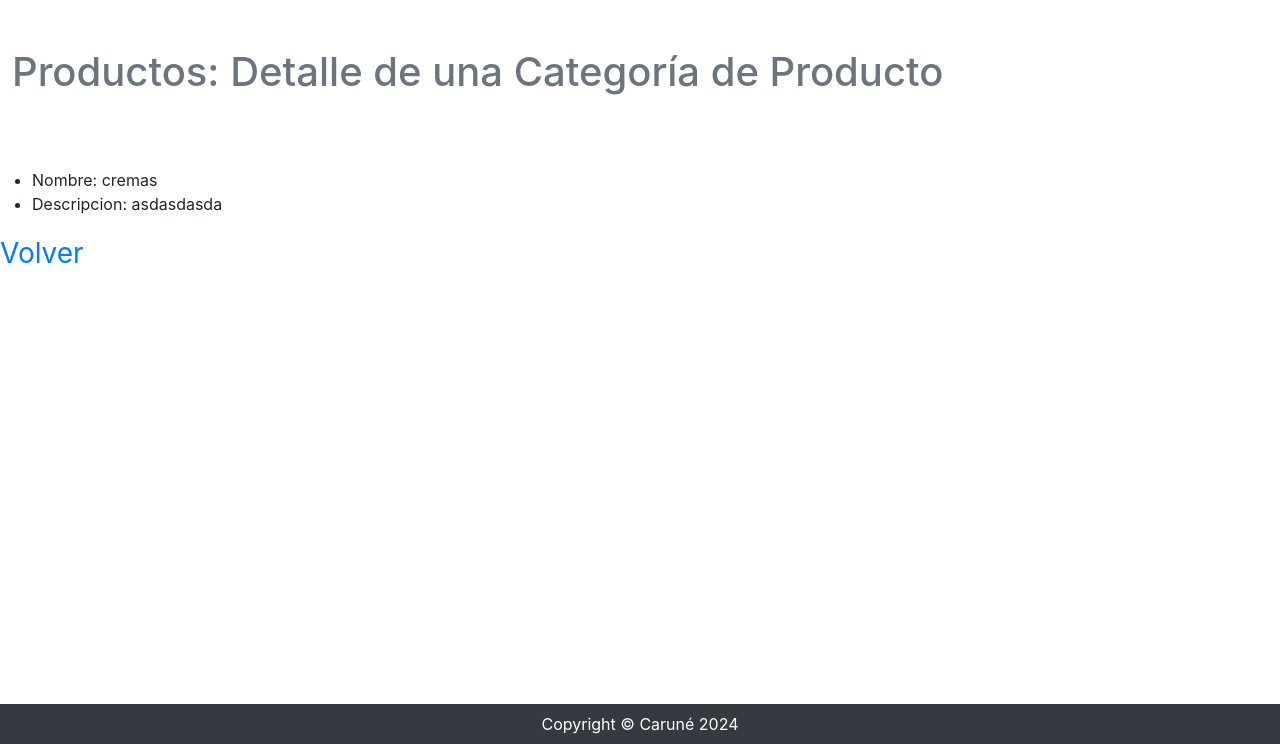
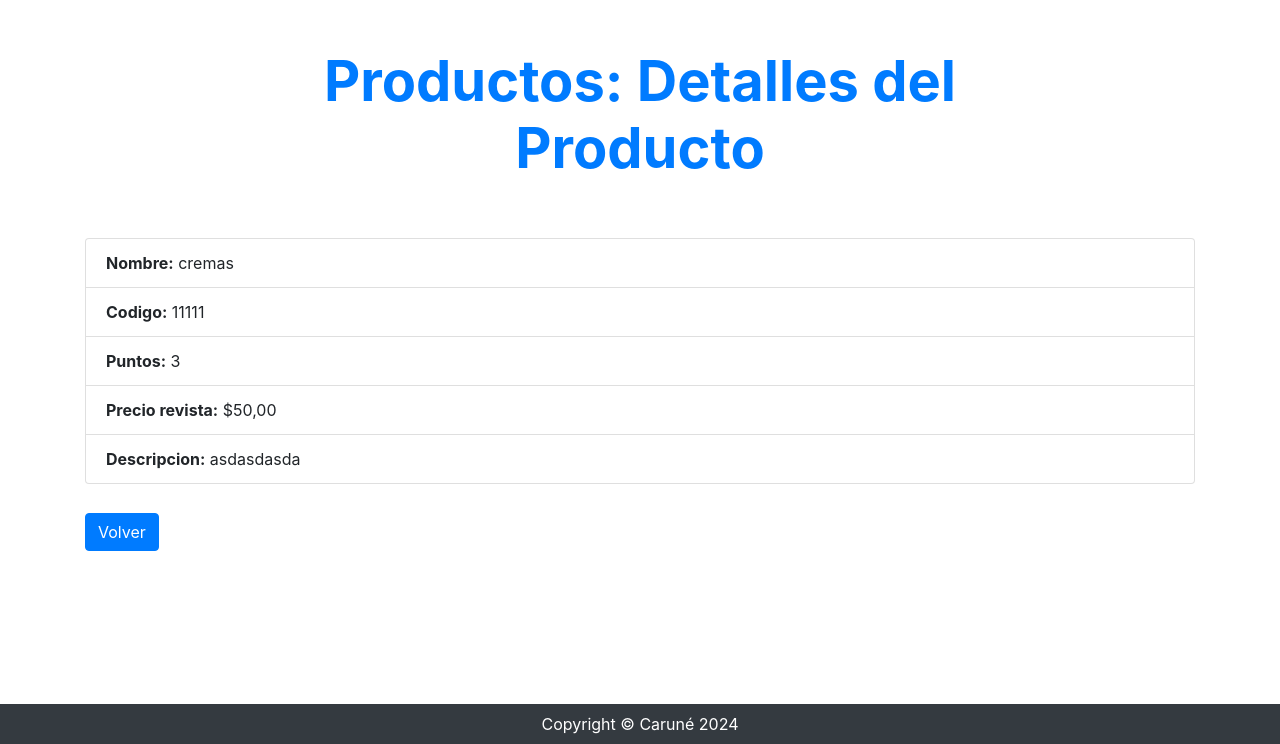
Before and after one commit to alanhorseman/AlanBarberaPreentrega, a Django app: page /producto/productocategoria/detail/3 in a window 1280 px wide. Shown: the part 56-800 px from the top of the page. Run offline with Django 5.2, Linux system fonts and the light colour scheme; data comes from the database, SQL or seed files in the repository; both versions use the stored data as it was after the commit; some libraries are stand-ins or nearby versions.

Commit message:
add: variables a Producto y design template Producto

```diff
--- a/project/core/templates/core/components/titulo1.html
+++ b/project/core/templates/core/components/titulo1.html
@@ -1,5 +1,7 @@
 <div class="container-fluid">
-    <div class="row align-items-center my-5">
-        <h1 class="pb-lg-3 text-muted">{{ titulo }}</h1>
+    <div class="row justify-content-center my-5">
+        <div class="col-12 col-md-8 text-center">
+            <h1 class="display-4 fw-bold text-primary">{{ titulo }}</h1>
+        </div>
     </div>
 </div>
--- a/project/producto/models.py
+++ b/project/producto/models.py
@@ -1,11 +1,15 @@
 from django.db import models
-
+from decimal import Decimal
 # Create your models here.
 
 class ProductoCategoria(models.Model):
     '''Categorias de productos'''
-    nombre = models.CharField(max_length=200, unique=True)
+    nombre = models.CharField(max_length=100, unique=True)
+    codigo = models.PositiveIntegerField(null=False, blank=False, unique=True, default=1)
+    puntos = models.PositiveIntegerField(blank=True, default=1)
     descripcion = models.CharField(max_length=300, null=True, blank=True, verbose_name="descripción")
+    precio_revista = models.DecimalField(max_digits=300, decimal_places=2, default=Decimal('0.00'))
+    # precio_consultora = models.DecimalField(max_digits=300, decimal_places=2)
 
     def __str__(self):
         '''Representa una instacia del modelo como una cadena de texto'''
--- a/project/producto/templates/producto/index.html
+++ b/project/producto/templates/producto/index.html
@@ -12,10 +12,10 @@
                     <h3 class="card-title text-center mb-4">Menú de Navegación</h3>
                     <ul class="list-group">
                         <li class="list-group-item">
-                            <a href="{% url 'producto:productocategoria_create' %}" class="btn btn-primary btn-lg btn-block">Crear Categorías de Productos</a>
+                            <a href="{% url 'producto:productocategoria_create' %}" class="btn btn-primary btn-lg btn-block">Crear Productos</a>
                         </li>
                         <li class="list-group-item">
-                            <a href="{% url 'producto:productocategoria_list' %}" class="btn btn-success btn-lg btn-block">Lista Categoría de Productos</a>
+                            <a href="{% url 'producto:productocategoria_list' %}" class="btn btn-success btn-lg btn-block">Lista de Productos</a>
                         </li>
                         <li class="list-group-item">
                             <a href="{% url 'core:home' %}" class="btn btn-info btn-lg btn-block">Volver a Inicio</a>
--- a/project/producto/templates/producto/productocategoria_detail.html
+++ b/project/producto/templates/producto/productocategoria_detail.html
@@ -1,16 +1,32 @@
 {% extends 'core/base.html' %}
 
 {% block titulo %}
-    {% include 'core/components/titulo1.html' with titulo="Productos: Detalle de una Categoría de Producto"%}
+    {% include 'core/components/titulo1.html' with titulo="Productos: Detalles del Producto"%}
 {% endblock titulo %}
 
 {% block contenido %}
-    <ul>
-        <li>Nombre: {{ object.nombre }}</li>
-        <li>Descripcion: {{ object.descripcion }}</li>
+<div class="container mt-4">
+    <ul class="list-group">
+        <li class="list-group-item">
+            <strong>Nombre:</strong> {{ object.nombre }}
+        </li>
+        <li class="list-group-item">
+            <strong>Codigo:</strong> {{ object.codigo }}
+        </li>
+        <li class="list-group-item">
+            <strong>Puntos:</strong> {{ object.puntos }}
+        </li>
+        <li class="list-group-item">
+            <strong>Precio revista:</strong> ${{ object.precio_revista }}
+        </li>
+        <li class="list-group-item">
+            <strong>Descripcion:</strong> {{ object.descripcion }}
+        </li>
     </ul>
 
-    <div class="fs-3 pb-4">
-        <a href="{% url 'producto:productocategoria_list' %}">Volver</a>
+    <div class="fs-3 pb-4 mt-4">
+        <a href="{% url 'producto:productocategoria_list' %}" class="btn btn-primary">Volver</a>
     </div>
+</div>
+
 {% endblock contenido %}
--- a/project/producto/templates/producto/productocategoria_form.html
+++ b/project/producto/templates/producto/productocategoria_form.html
@@ -1,6 +1,6 @@
 {% extends 'core/base.html' %}
 {% block titulo %}
-    {% include 'core/components/titulo1.html' with titulo="Crear Categoría de Productos" %}
+    {% include 'core/components/titulo1.html' with titulo="Crear Producto" %}
 {% endblock titulo %}
 {% block contenido %}
   <div class="container">
@@ -12,9 +12,9 @@
               {% if form.instance.pk %}
               Editar
               {% else %}
-              Crear
+              Nuevo
               {% endif %}
-              Categoría</h2>
+              producto</h2>
             <form action="" method="post">
                 {% csrf_token %}
                 {{ form.as_p }}
```
Also changed, not shown: project/producto/templates/producto/productocategoria_list.html (+13 -8 lines), project/db.sqlite3, project/producto/migrations/0002_productocategoria_codigo_and_more.py (added).
